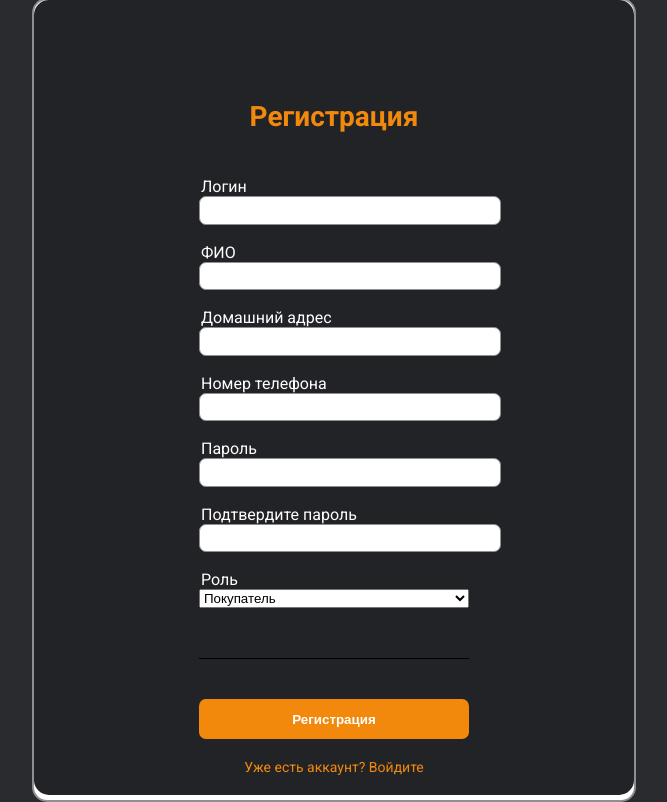
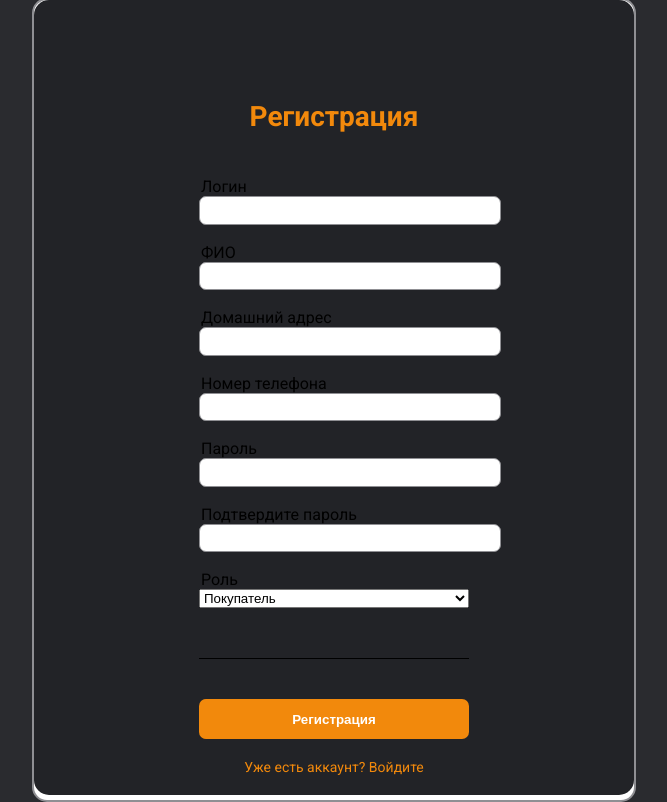
Before and after one commit to inekruz/shops, a React (Create React App) app: page / in a window 1280 px wide. Shown: the whole page, without its empty margins (306-973 px from the left). Built offline with nearby package versions, Linux system fonts and the light colour scheme.

Commit message:
Update App.css
w

```diff
--- a/src/App.css
+++ b/src/App.css
@@ -37,6 +37,10 @@ input::-webkit-inner-spin-button {
 input[type=number] {
   appearance:unset;
   -moz-appearance: textfield;
+}
+
+form {
+  color: #000;
 }
 
 /* ===================================================== */
```
